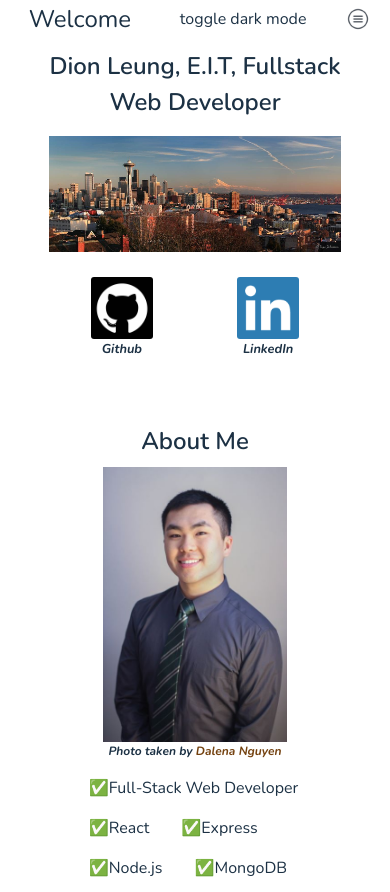
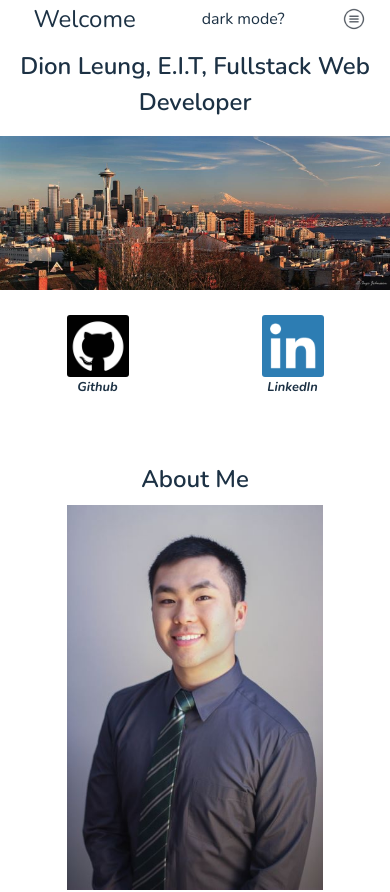
Before and after one commit to dionleung14/portfolio-nodemailer, a React (Create React App) app: page /about-me in a window 390 px wide. Shown: the top 892 px of the page. Built offline with nearby package versions, Linux system fonts and the light colour scheme.

Commit message:
fixed gutters in mobile, changed dark mode text

```diff
--- a/src/App.js
+++ b/src/App.js
@@ -17,8 +17,8 @@ function App() {
 
   const toggleSwitch = () => {
     return (
-      <button name="darkMode" onClick={handleToggle}>
-        toggle dark mode
+      <button name="darkMode" className="px-2 rounded" onClick={handleToggle}>
+        {darkMode.darkMode ? "dark mode on!" : "dark mode?"}
       </button>
     );
   };
--- a/src/components/ComponentContainer.js
+++ b/src/components/ComponentContainer.js
@@ -4,7 +4,7 @@ export default function ComponentContainer(props) {
   return (
     <div className="flex flex-row">
       <div
-        className={`w-2/12 ${
+        className={`lg:w-2/12 w-0 ${
           props.darkModeCont
             ? "bg-dclpal1-100 text-white"
             : "bg-white text-dclpal1-100"
@@ -21,7 +21,7 @@ export default function ComponentContainer(props) {
         {props.children}
       </div>
       <div
-        className={`w-2/12 ${
+        className={`lg:w-2/12 w-0${
           props.darkModeCont
             ? "bg-dclpal1-100 text-white"
             : "bg-white text-dclpal1-100"
```
